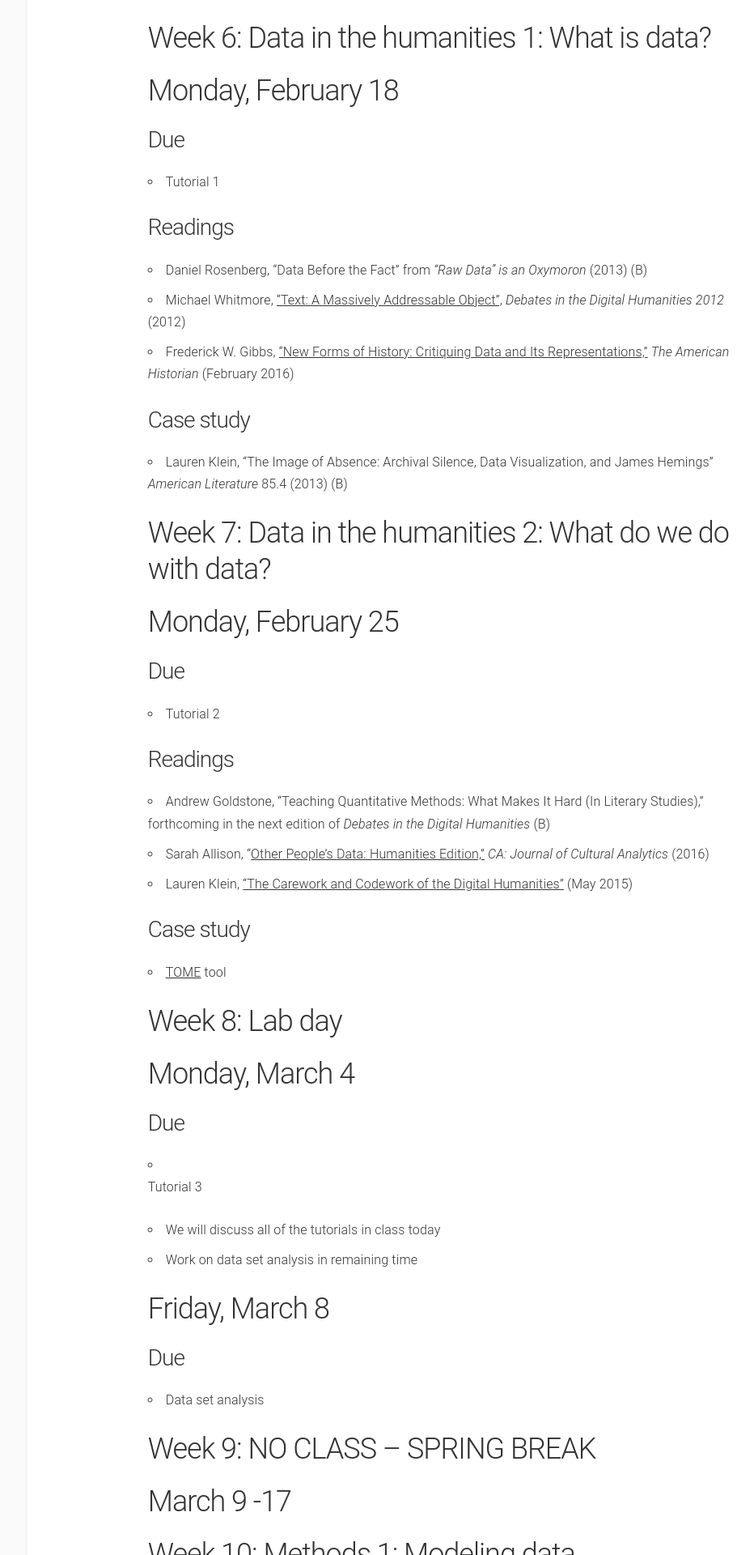
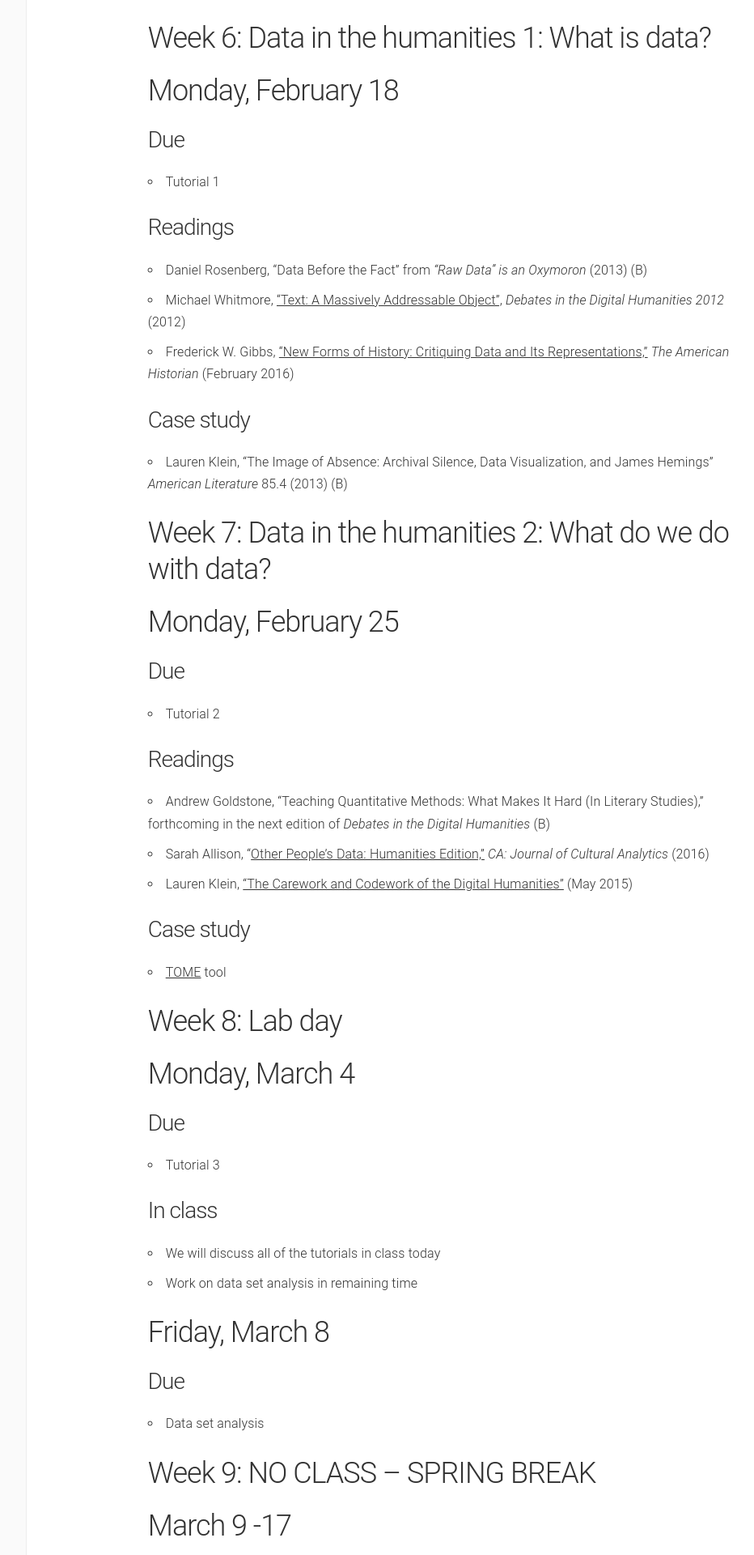
Before and after one commit to lcthomas/eng682s19, a Jekyll site: the page built from schedule.md, in a window 1280 px wide. Shown: the part 3080-5000 px from the top of the page at 81% size, without its empty margins (180-1112 px from the left). Built offline with Jekyll 4.4.1, drawn with Linux system fonts in a browser that asks for light colours.

Commit message:
added in class headings

```diff
--- a/schedule.md
+++ b/schedule.md
@@ -20,10 +20,8 @@ _The Administration of DH_
 * Rita Raley, "Digital Humanities for the Next Five Minutes," _differences_ 25.1 (2014) (B)
 * Julia Flanders, [“Time, Labor, and ‘Alternative Careers’ in Digital Humanities Knowledge Work,”](http://dhdebates.gc.cuny.edu/debates/text/26) from _Debates in the Digital Humanities 2012_ (2012)
 
-
 ## Week 2:  NO CLASS -- MLK JR DAY
 ## Monday, January 21
-
 
 ## Week 3: Data analysis in the humanities now
 ## Monday, January 28
@@ -102,6 +100,7 @@ _The Administration of DH_
 ### Due
 * Tutorial 3
 
+### In class
 * We will discuss all of the tutorials in class today
 * Work on data set analysis in remaining time
 
@@ -109,10 +108,8 @@ _The Administration of DH_
 ### Due
 * Data set analysis
 
-
 ## Week 9: NO CLASS -- SPRING BREAK
 ## March 9 -17
-
 
 ## Week 10: Methods 1: Modeling data
 ## Monday, March 18
@@ -176,12 +173,15 @@ OR
 ## Week 14: Final paper work
 ## Monday, April 15
 ### Due
-* Final paper annotated bibliography<br/>
+* Final paper annotated bibliography
+
+### In class
 * Catch-up, review, discussion of concepts important to final papers
 * Work on final paper
 
 ## Week 15: Final paper work
 ## Monday, April 22
+### In class
 * Catch-up, review, discussion of concepts important to final papers
 * Work on final paper
 
```
